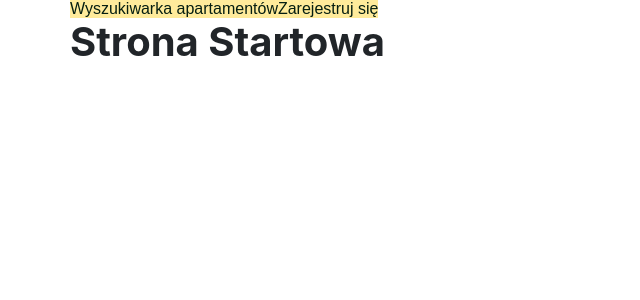
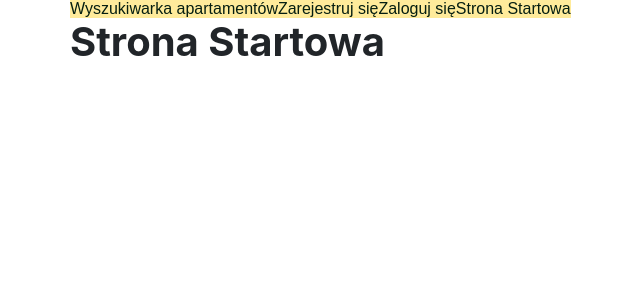
Before and after one commit to adrianlukaszek1992/Apartments, an Angular app in the folder frontend/: page /home in a window 1280 px wide. Shown: the top 300 px of the page, without its empty margins (15-655 px from the left). Built offline with nearby package versions, Linux system fonts and the light colour scheme.

Commit message:
added routerLinks in navBar

```diff
--- a/frontend/src/app/navbar/navbar.component.html
+++ b/frontend/src/app/navbar/navbar.component.html
@@ -2,7 +2,9 @@
 <html lang="pl" xmlns:th="http://www.w3.org/1999/xhtml">
 <div class="line">
   <nav class="container">
-    <a type="button" th:href="@{/search_engine}">Wyszukiwarka apartamentów</a>
-    <a type="button" th:href="@{/sign_in}">Zarejestruj się</a>
+    <a type="button"  routerLink="home">Wyszukiwarka apartamentów</a>
+    <a type="button"  routerLink="home">Zarejestruj się</a>
+    <a type="button"  routerLink="login">Zaloguj  się</a>
+    <a type="button"  routerLink="home">Strona Startowa</a>
   </nav>
 </div>
```
